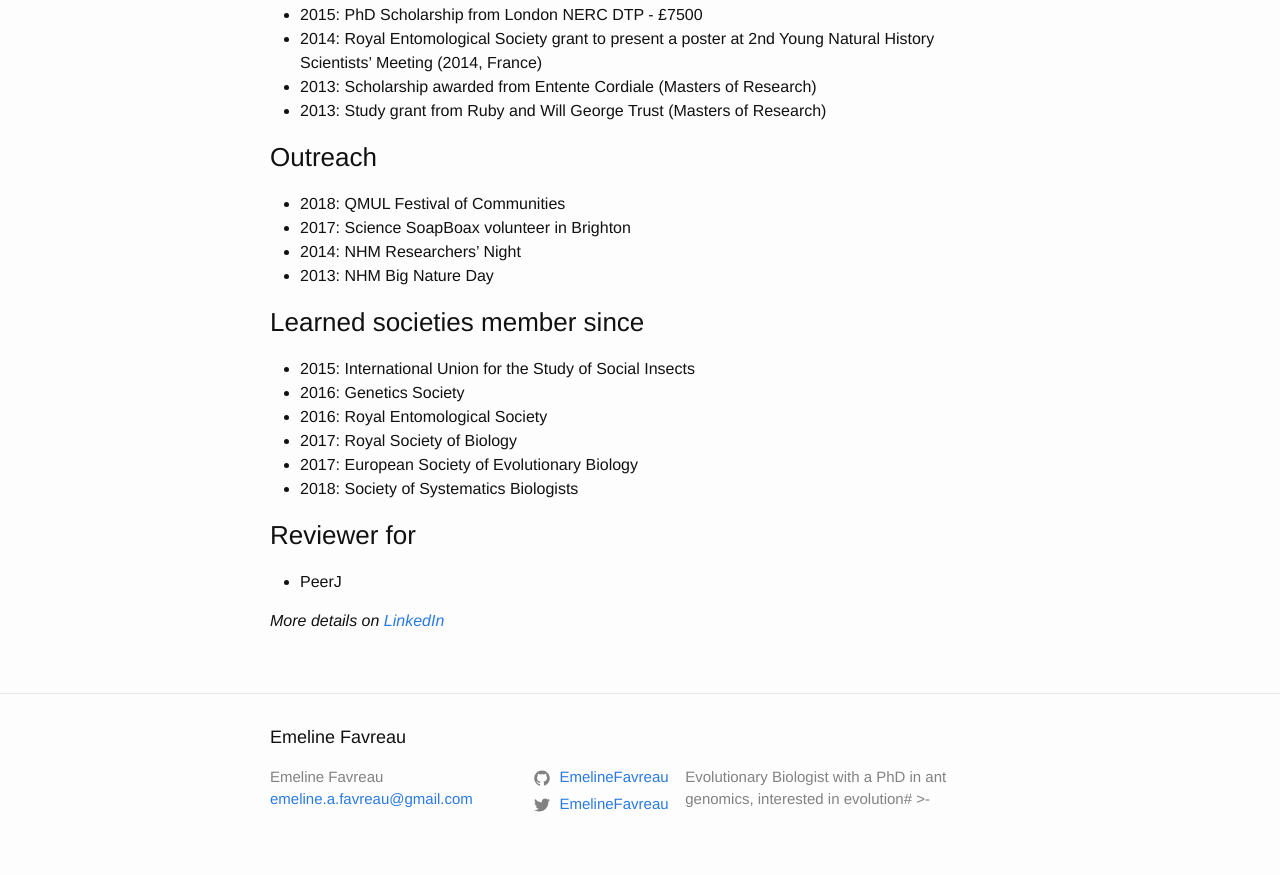
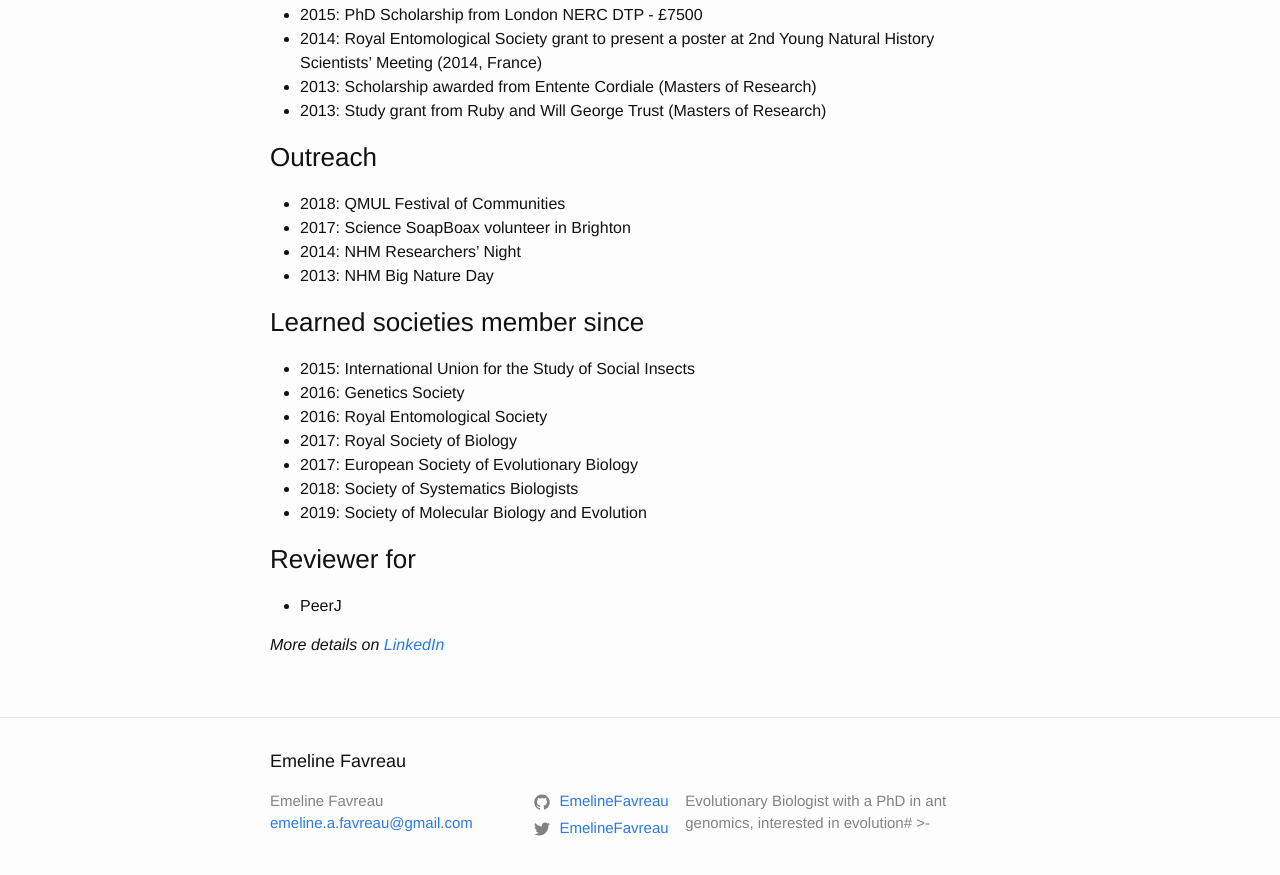
Before and after one commit to EmelineFavreau/EmelineFavreau.github.io, a Jekyll site: the page built from cv.md, in a window 1280 px wide and 900 px high, scrolled down 1349 px. Shown: the top 875 px of the window. Built offline with Jekyll 4.4.1, drawn with Linux system fonts in a browser that asks for light colours.

Commit message:
learnt societies

```diff
--- a/cv.md
+++ b/cv.md
@@ -68,6 +68,7 @@ permalink: /cv/
 - 2017: Royal Society of Biology
 - 2017: European Society of Evolutionary Biology
 - 2018: Society of Systematics Biologists
+- 2019: Society of Molecular Biology and Evolution
 
 ### Reviewer for
 - PeerJ
```
